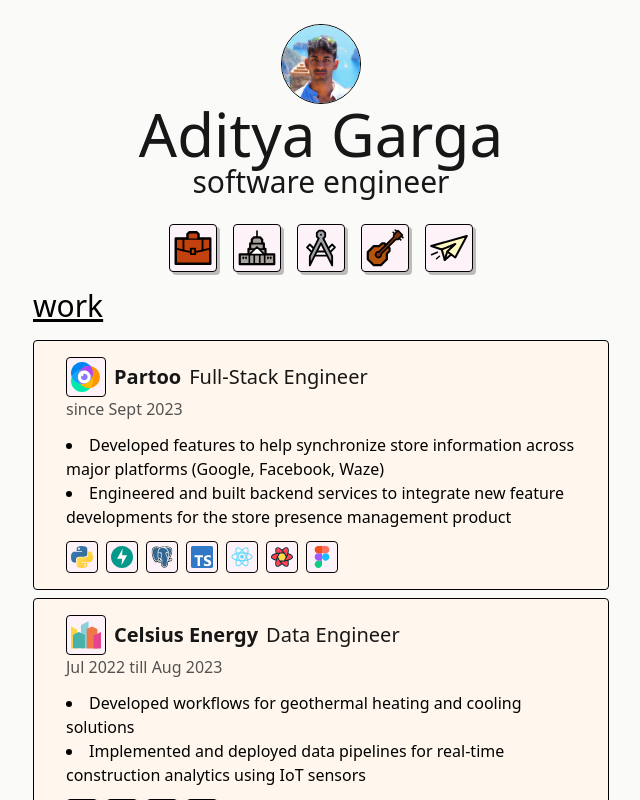
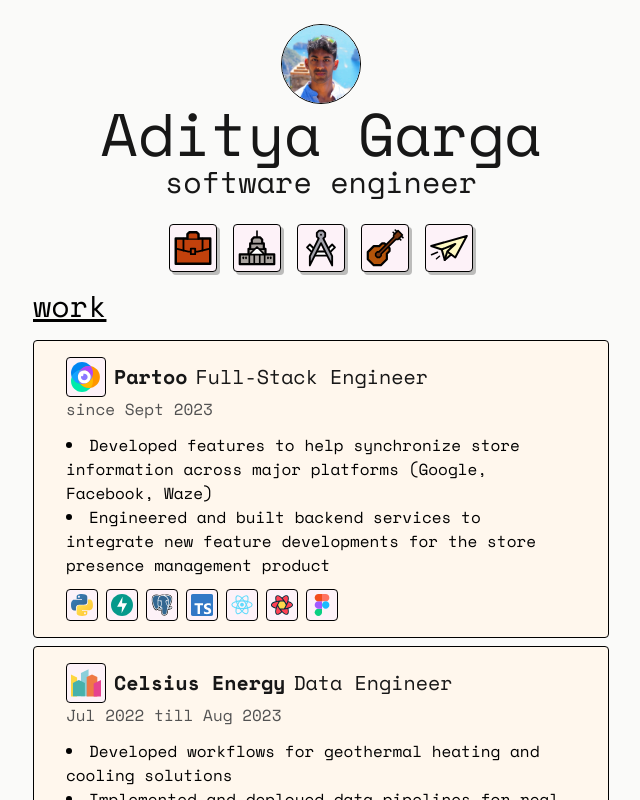
Before and after one commit to adityagarga/adityagarga.github.io, a React (Vite) app: page / in a window 1280 px wide. Shown: the top 800 px of the page, without its empty margins (319-959 px from the left). Built offline with nearby package versions, Linux system fonts and the light colour scheme.

Commit message:
fixed font

```diff
--- a/src/App.tsx
+++ b/src/App.tsx
@@ -25,7 +25,7 @@
                 </nav>
                 <main>
                     <section className="mt-4 flex flex-col items-start gap-y-2 px-4">
-                        <div className="mb-2 font-space text-3xl font-normal text-black underline">
+                        <div className="mb-2 font-space text-3xl text-black underline">
                             work
                         </div>
                         <WorkCard
--- a/tailwind.config.js
+++ b/tailwind.config.js
@@ -7,7 +7,7 @@
     theme: {
         extend: {
             fontFamily: {
-                space: ['Space Mono"'],
+                space: ['Space Mono'],
             },
             boxShadow: {
                 button: '3px 3px 0px 0px rgba(0, 0, 0, 0.25)',
```
